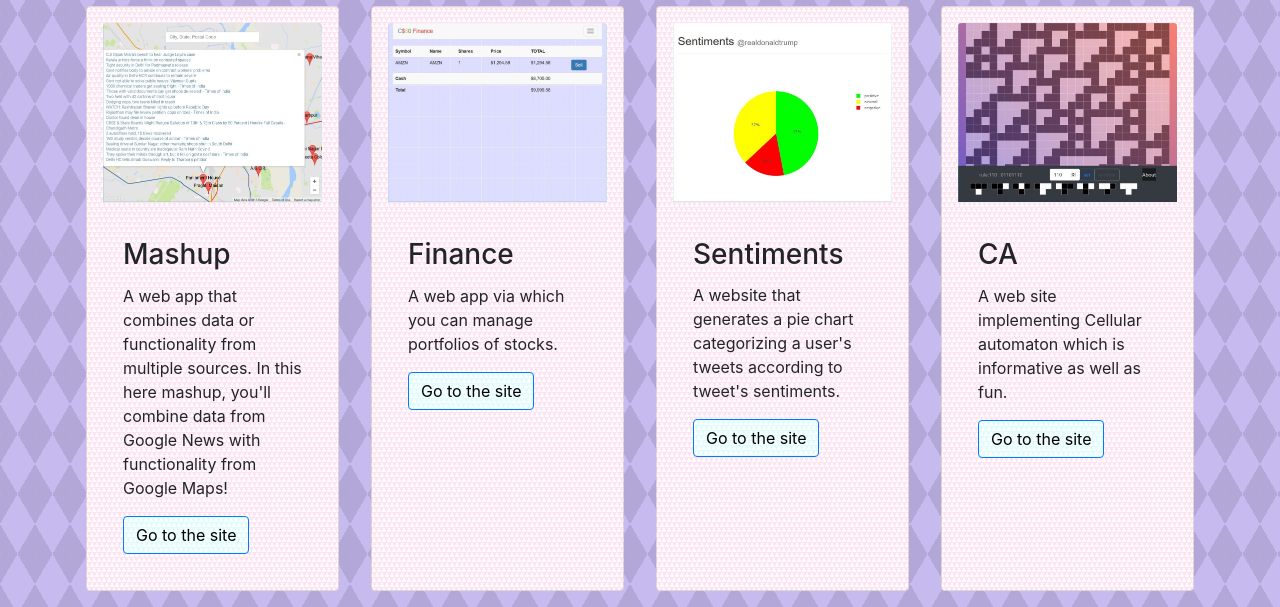
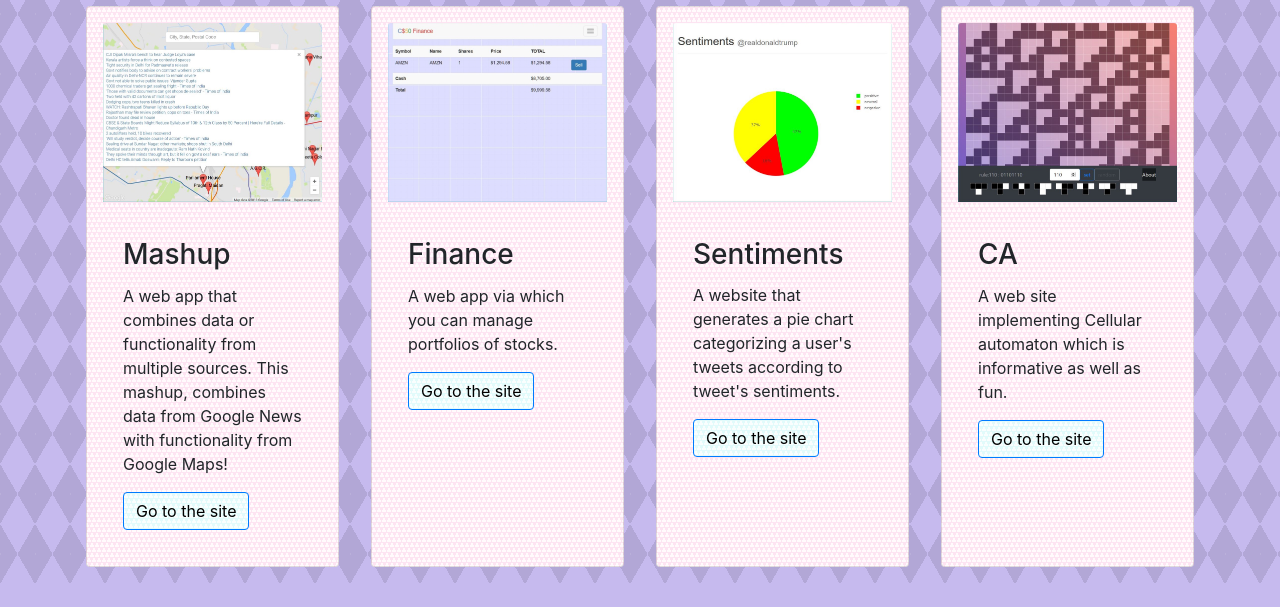
Before and after one commit to rammmukul/portfolio, a plain HTML site: page index.html in a window 1280 px wide. Shown: the part 406-1013 px from the top of the page. After the commit the page ends 989 px from the top, so only its background shows below. Drawn offline with nearby package versions, Linux system fonts and the light colour scheme.

Commit message:
updated description

```diff
--- a/index.html
+++ b/index.html
@@ -78,7 +78,7 @@
                 <div class="card-body">
                     <p class="card-text">
                         <h3 class='card-title'>Mashup</h3>
-                        A web app that combines data or functionality from multiple sources. In this here mashup, you&apos;ll combine data from Google
+                        A web app that combines data or functionality from multiple sources. This mashup, combines data from Google
                         News with functionality from Google Maps!
                     </p>
                     <a href="http://rammmukul.pythonanywhere.com/mashup/" target="_blank" class="btn btn-primary">Go to the site</a>
```
